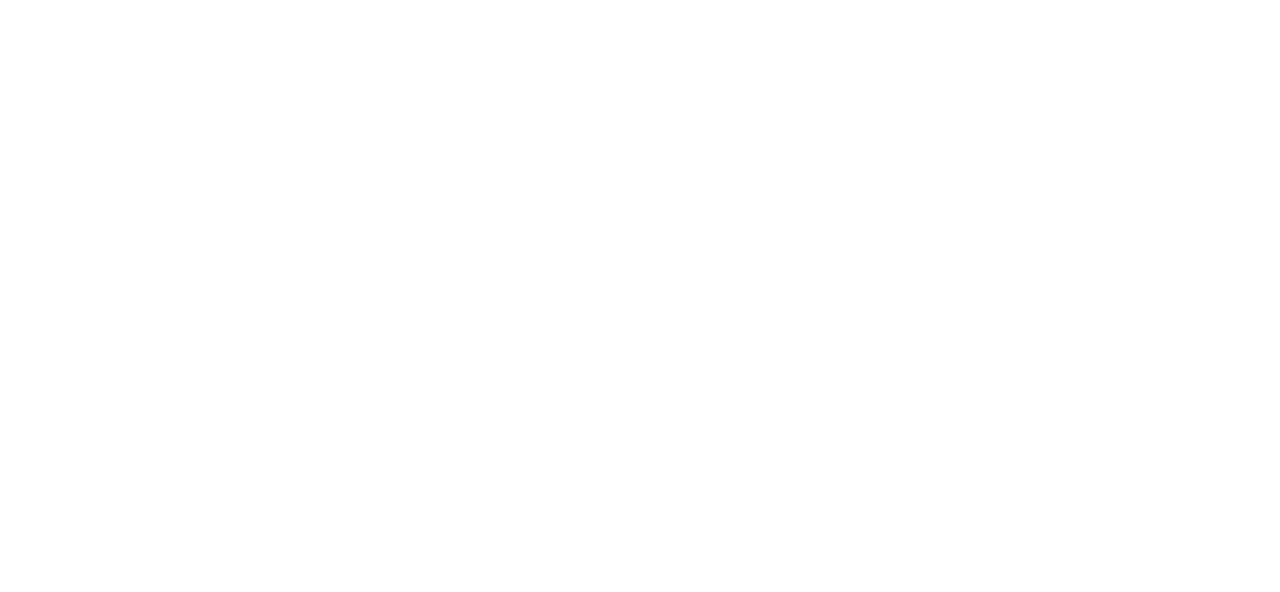
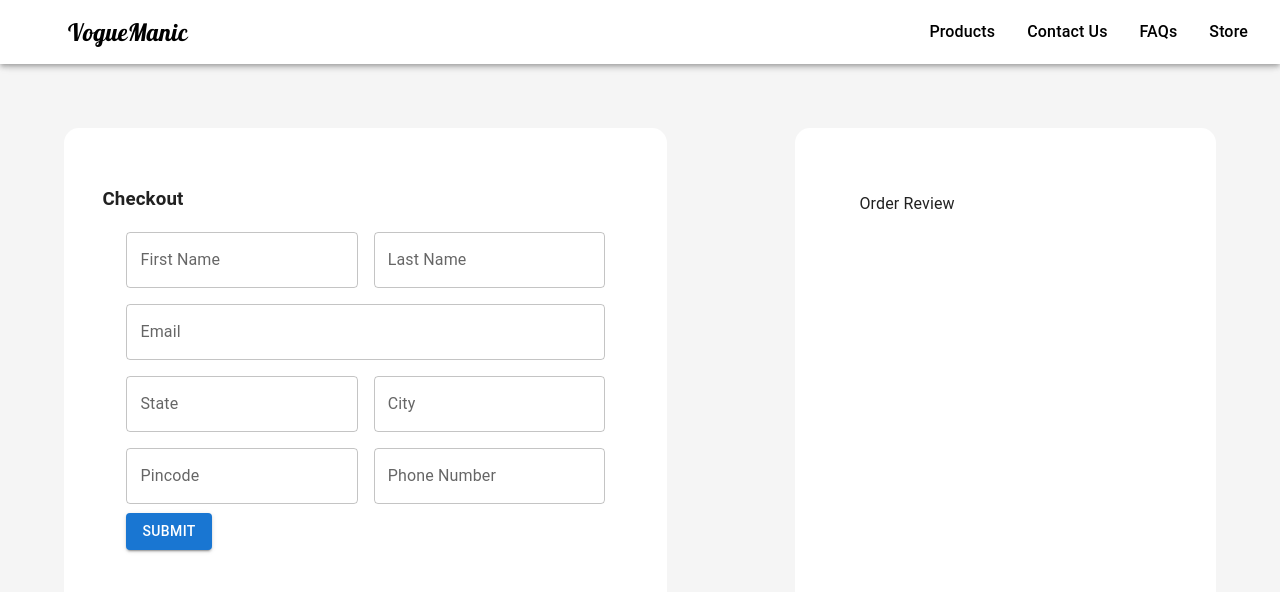
Before and after one commit to alensden2/vogmanic, a React (Create React App) app in the folder frontend/: page /checkout in a window 1280 px wide. Before the commit this address had no page. Shown: the top 592 px of the page. Built offline with nearby package versions, Linux system fonts and the light colour scheme.

Commit message:
checkout bacic ui and paypal integration

```diff
--- a/frontend/src/App.js
+++ b/frontend/src/App.js
@@ -1,5 +1,4 @@
 import { BrowserRouter, Route, Routes } from "react-router-dom";
-
 import "./App.css";
 import Home from "./pages/landing/home";
 import ContactPage from "./pages/ContactPage";
@@ -8,9 +7,11 @@ import Store from "./pages/store";
 import ProductListingPage from "./pages/products/ProductListingPage";
 import Cart from "./pages/products/Cart"
 import Wishlist from "./pages/products/Wishlist"
+import Checkout from "./pages/checkout/Checkout";
 
 function App() {
 
+  console.log("app");
 
   return (
     <BrowserRouter>
@@ -27,6 +28,7 @@ function App() {
         <Route path="/wishlist" element={<Wishlist />} />
         <Route path="/fetch_wishlist_db" element={<Wishlist />} />
         <Route path="/delete_wishlist_item" element={<Wishlist/>} />
+        <Route path="/checkout" element={<Checkout/>}/>
       </Routes>
     </BrowserRouter>
   );
--- /dev/null
+++ b/frontend/src/pages/checkout/Checkout.jsx
@@ -0,0 +1,144 @@
+import Navbar from "../../components/navbar";
+import { Container } from "@mui/material";
+import { useState } from "react";
+import "./checkout.css";
+import { TextField, Button, Grid } from "@mui/material";
+import { PayPalScriptProvider, PayPalButtons } from "@paypal/react-paypal-js";
+
+function Checkout() {
+  const [formData, setFormData] = useState({
+    firstName: "",
+    lastName: "",
+    email: "",
+    state: "",
+    city: "",
+    pincode: "",
+    phoneNo: "",
+  });
+
+  const handleChange = (event) => {
+    const { name, value } = event.target;
+    setFormData({ ...formData, [name]: value });
+  };
+
+  const handleSubmit = (event) => {
+    event.preventDefault();
+    // Handle form submission here
+    console.log(formData);
+  };
+
+  return (
+    <div className="body">
+      <Navbar />
+      <div className="checkout">
+        <div className="form">
+          <h3>Checkout</h3>
+          <Container maxWidth="sm">
+            <form>
+              <Grid container spacing={2}>
+                <Grid item xs={6}>
+                  <TextField
+                    fullWidth
+                    label="First Name"
+                    name="firstName"
+                    value={formData.firstName}
+                    onChange={handleChange}
+                  />
+                </Grid>
+                <Grid item xs={6}>
+                  <TextField
+                    fullWidth
+                    label="Last Name"
+                    name="lastName"
+                    value={formData.lastName}
+                    onChange={handleChange}
+                  />
+                </Grid>
+                <Grid item xs={12}>
+                  <TextField
+                    fullWidth
+                    label="Email"
+                    name="email"
+                    value={formData.email}
+                    onChange={handleChange}
+                  />
+                </Grid>
+                <Grid item xs={6}>
+                  <TextField
+                    fullWidth
+                    label="State"
+                    name="state"
+                    value={formData.state}
+                    onChange={handleChange}
+                  />
+                </Grid>
+                <Grid item xs={6}>
+                  <TextField
+                    fullWidth
+                    label="City"
+                    name="city"
+                    value={formData.city}
+                    onChange={handleChange}
+                  />
+                </Grid>
+                <Grid item xs={6}>
+                  <TextField
+                    fullWidth
+                    label="Pincode"
+                    name="pincode"
+                    value={formData.pincode}
+                    onChange={handleChange}
+                  />
+                </Grid>
+                <Grid item xs={6}>
+                  <TextField
+                    fullWidth
+                    label="Phone Number"
+                    name="phoneNo"
+                    value={formData.phoneNo}
+                    onChange={handleChange}
+                  />
+                </Grid>
+              </Grid>
+              <div className="payment">
+                <PayPalScriptProvider
+                  options={{
+                    "client-id":
+                      "Afr-hvcMCINThspozufK6vkPjUnGanXsucXrxjgbbwzqHcbvSE-eGQkCJq6tqmq4l1pFX4C6lT_6v3_b",
+                  }}
+                >
+                  <PayPalButtons
+                    createOrder={(data, actions) => {
+                      return actions.order.create({
+                        purchase_units: [
+                          {
+                            amount: {
+                              value: "2.00",
+                            },
+                          },
+                        ],
+                      });
+                    }}
+                    onApprove={function (data, actions) {
+                      return actions.order.capture().then(function (details) {
+                        console.log(details);
+                      });
+                    }}
+                  />
+                </PayPalScriptProvider>
+              </div>
+              <Grid item xs={12}>
+                <Button type="submit" variant="contained" color="primary">
+                  Submit
+                </Button>
+              </Grid>
+            </form>
+          </Container>
+        </div>
+        <div className="order_review">Order Review</div>
+      </div>
+    </div>
+  );
+}
+
+export default Checkout;
--- /dev/null
+++ b/frontend/src/pages/checkout/checkout.css
@@ -0,0 +1,33 @@
+.checkout{
+    margin-top: 5%;
+    display: flex;
+    justify-content: center;
+}
+
+.form{
+    width: 60%;
+    background-color: white;
+    margin: 5%;
+    padding: 3%;
+    border-radius: 15px;
+    box-shadow: 5px black;
+}
+
+.order_review{
+    width: 40%;
+    background-color: white;
+    margin: 5%;
+    padding: 5%;
+    border-radius: 15px;
+    box-shadow: 5px black;
+    height: 500px;
+}
+
+.body{
+    background-color:whitesmoke;
+    flex-direction: row;
+}
+
+.payment{
+    margin-top: 2%;
+}
```
Also changed, not shown: frontend/package.json (+10 -12 lines), frontend/src/index.js (+4 -5 lines), 2 other files (tests, documents, lock files or other folders).
